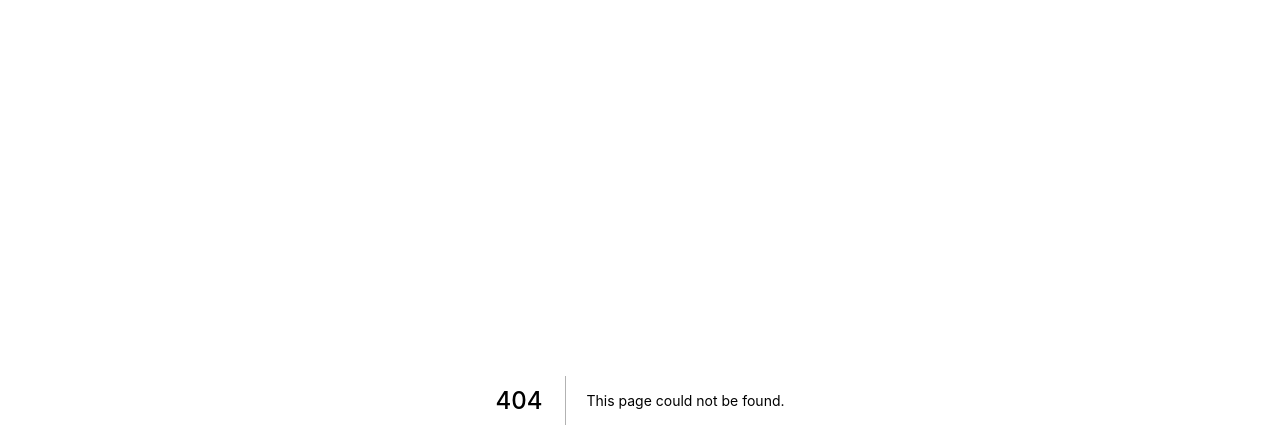
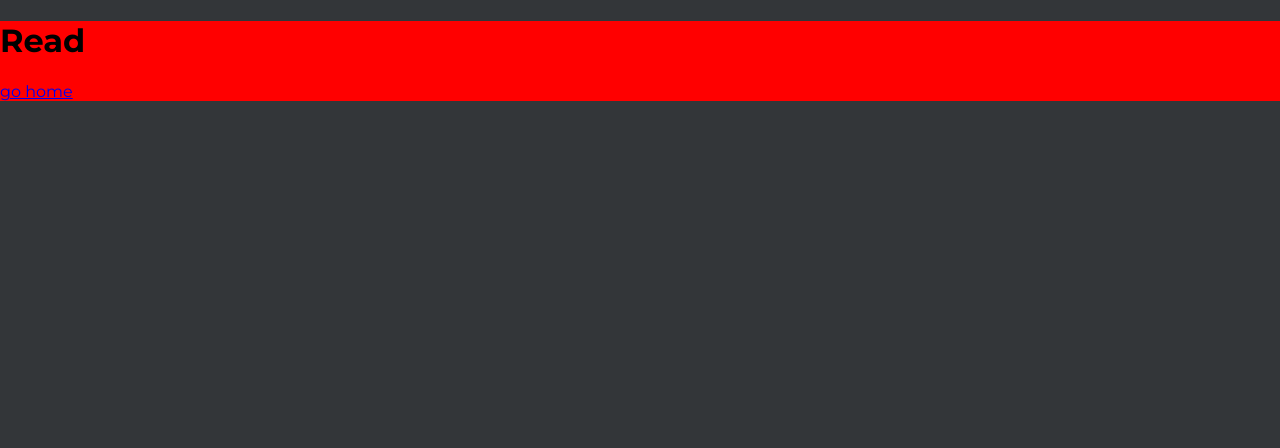
Before and after one commit to dallen4/next-personal, a Next.js app: page /read in a window 1280 px wide. Before the commit this address had no page. Shown: the top 448 px of the page. Built offline with nearby package versions, Linux system fonts and the light colour scheme.

Commit message:
started read route

```diff
--- /dev/null
+++ b/pages/read/index.js
@@ -0,0 +1,9 @@
+import React from 'react';
+import Link from 'next/link';
+
+export default () => (
+    <div style={{ margin: 0, padding: 0, height: '100%', wdith: '100%', backgroundColor: 'red' }} >
+        <h1>Read</h1>
+        <Link  href='/' ><a>go home</a></Link>
+    </div>
+)
```
